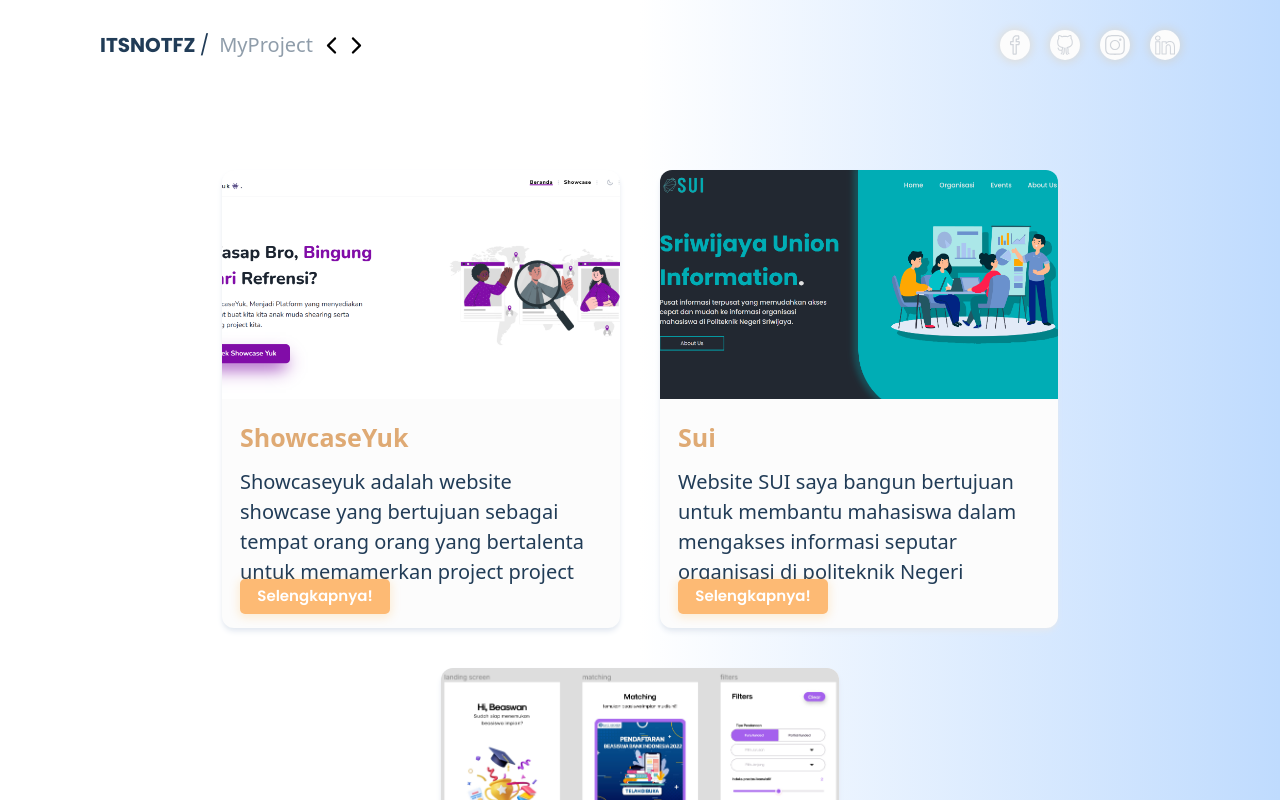
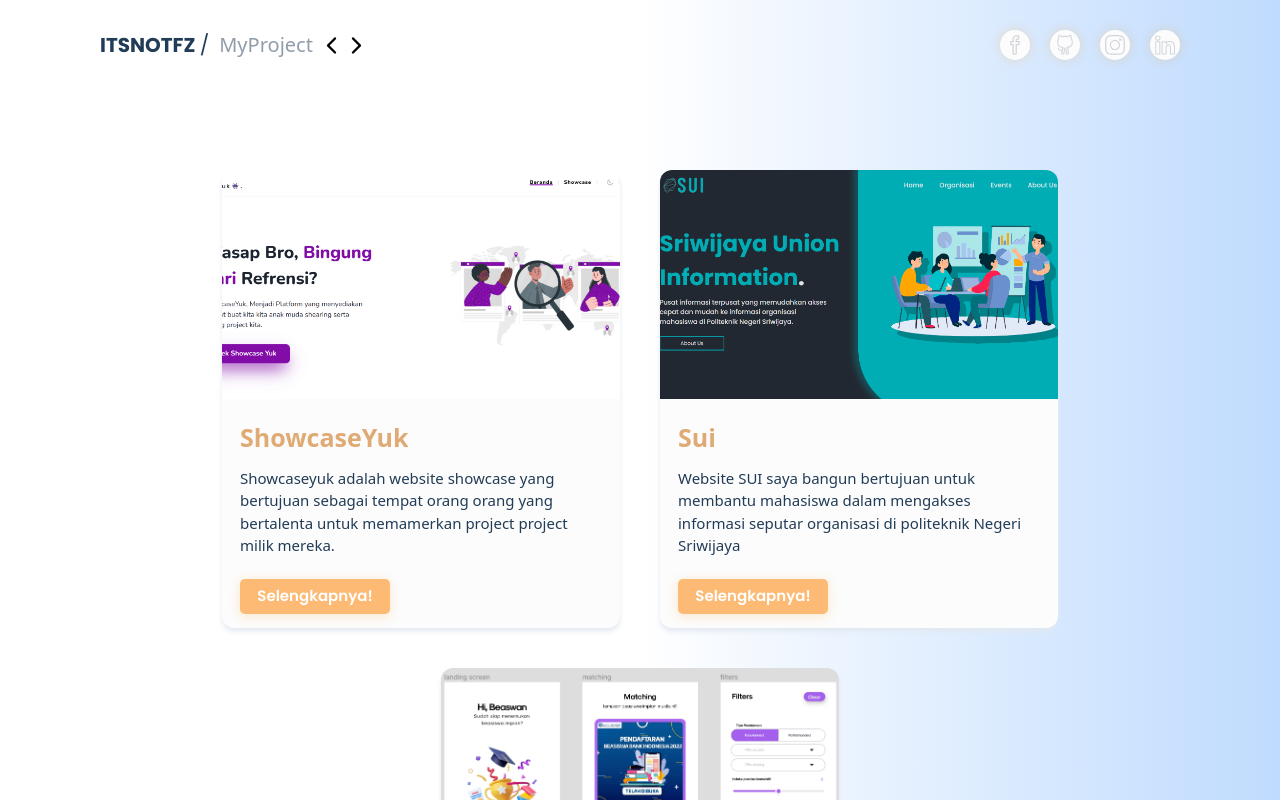
Before and after one commit to Itsnotf/ITZ-Portofolio, a React (Vite) app: page /myproject in a window 1280 px wide. Shown: the top 800 px of the page. Built offline with nearby package versions, Linux system fonts and the light colour scheme.

Commit message:
fix bugs

```diff
--- a/src/Components/CardProject.jsx
+++ b/src/Components/CardProject.jsx
@@ -10,7 +10,7 @@ function CardProject({ card }) {
             <div className='flex mt-[20px] mx-[18px] flex-col font-poppins text-[#213C57]'>
                 <div className='w-full md:h-[160px] h-[140px]'>
                     <h1 className='md:text-[25px] text-[20px] text-[#DFAA74] font-semibold '>{card.heading}</h1>
-                    <p className='md:text-[20px] text-[15px] mt-[10px]'>{card.tittle}</p>
+                    <p className='md:text-[15px] text-[15px] mt-[10px]'>{card.tittle}</p>
                 </div>
                 <div className=''>
                     <Buttons text="Selengkapnya!" />
--- a/src/Pages/About.jsx
+++ b/src/Pages/About.jsx
@@ -8,7 +8,7 @@ function About(props) {
                 <img src={aboutme} alt="" />
             </div>
             <div className='md:mt-[80px] mt-[30px] md:text-[36px] text-[20px] font-semibold font-Poppins md:w-[50%] w-[100%] md:text-left text-center text-[#213C57]'>
-                <h1 className='md:flex hidden'> Saya adalah Mahasiswa jurusan <span className='text-[#DFAA74]'>Manajemen Informatika</span> di <span className='text-[#DFAA74]'>Politeknik Negeri Sriwijaya</span>, dan sekarang saya ada di semester 3.</h1>
+                <h1 className=' md:block hidden'> Saya adalah Mahasiswa jurusan <span className='text-[#DFAA74]'>Manajemen Informatika</span> di <span className='text-[#DFAA74]'>Politeknik Negeri Sriwijaya</span>, dan sekarang saya ada di semester 3.</h1>
                 <h2 className='md:mt-[50px] mt-[5px] text-[#DFAA74]'>Who am I?</h2>
                 <p className='md:text-[20px] text-[15px] font-normal md:w-[76%] w-[100%] '><span className='text-[#DFAA74]'>Faiz aflah hafizuddin</span>, anak pertama dari 4 bersaudara yang memiliki mimpi menjadi salah satu software angineering yang mampu memberikan dampak
                     positif untuk sekitarnya.</p>
```
